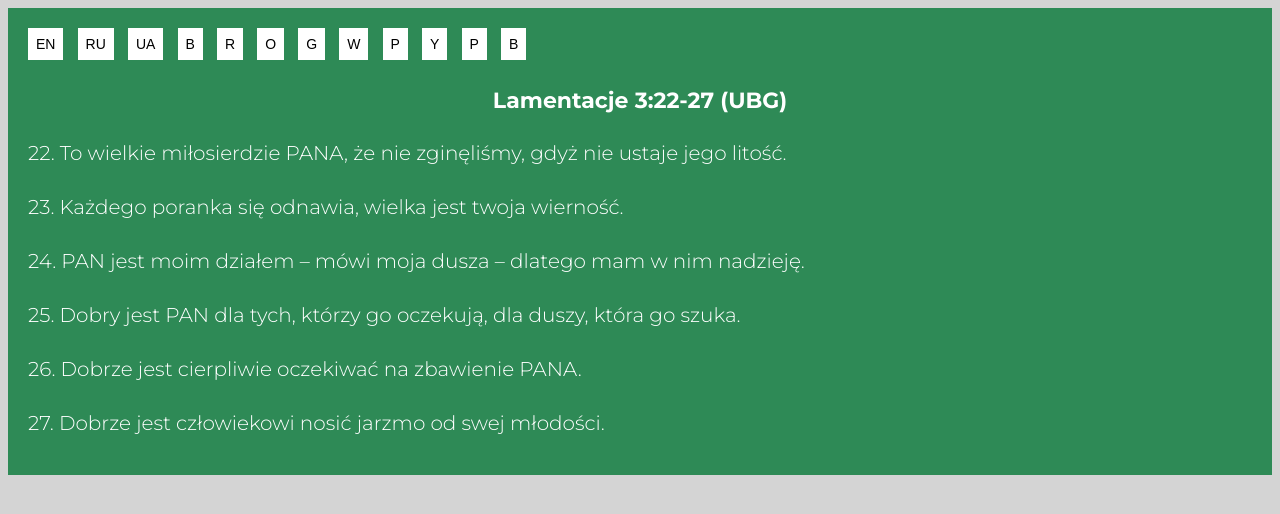
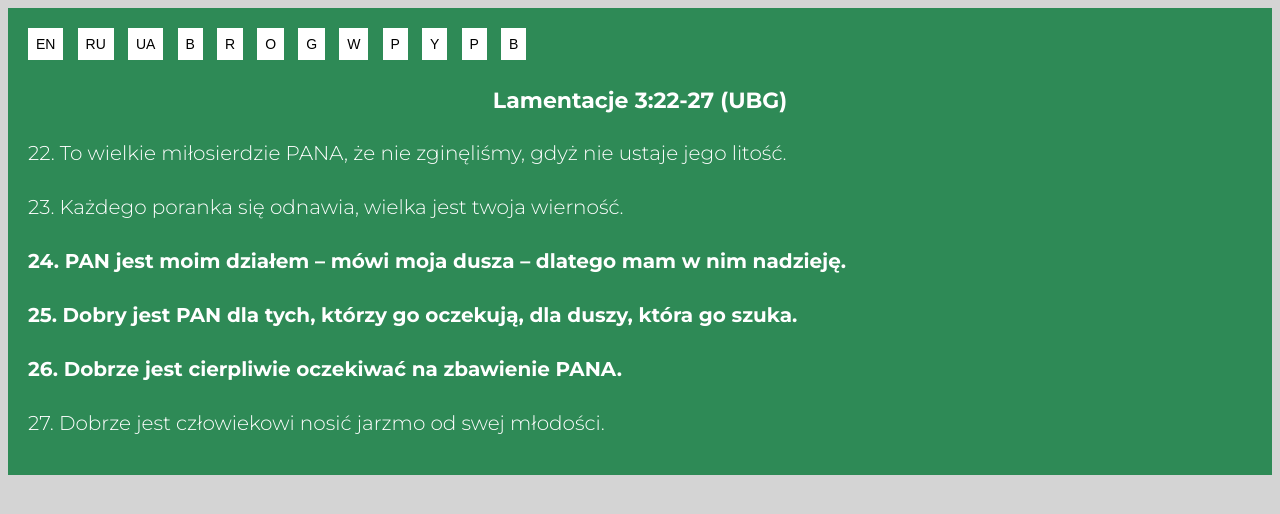
Before and after one commit to j-fullstack-d/Bible-Verses-g--PL, a plain HTML site: page index.html in a window 1280 px wide. Drawn offline with Linux system fonts and the light colour scheme.

Commit message:
Added section--bold to 24, 25, 26 verses

```diff
--- a/index.html
+++ b/index.html
@@ -29,9 +29,9 @@
         <h1 class="section--h1">Lamentacje 3:22-27 (UBG)</h1>
         <p class="section--paragraph">22. To wielkie miłosierdzie PANA, że nie zginęliśmy, gdyż nie ustaje jego litość.
         <p class="section--paragraph">23. Każdego poranka się odnawia, wielka jest twoja wierność.</p>
-        <p class="section--paragraph">24. PAN jest moim działem – mówi moja dusza – dlatego mam w nim nadzieję.</p>
-        <p class="section--paragraph">25. Dobry jest PAN dla tych, którzy go oczekują, dla duszy, która go szuka.</p>
-        <p class="section--paragraph">26. Dobrze jest cierpliwie oczekiwać na zbawienie PANA.</p>
+        <p class="section--paragraph section--bold">24. PAN jest moim działem – mówi moja dusza – dlatego mam w nim nadzieję.</p>
+        <p class="section--paragraph section--bold">25. Dobry jest PAN dla tych, którzy go oczekują, dla duszy, która go szuka.</p>
+        <p class="section--paragraph section--bold">26. Dobrze jest cierpliwie oczekiwać na zbawienie PANA.</p>
         <p class="section--paragraph">27. Dobrze jest człowiekowi nosić jarzmo od swej młodości.</p>
       </section>
     </section>
```
